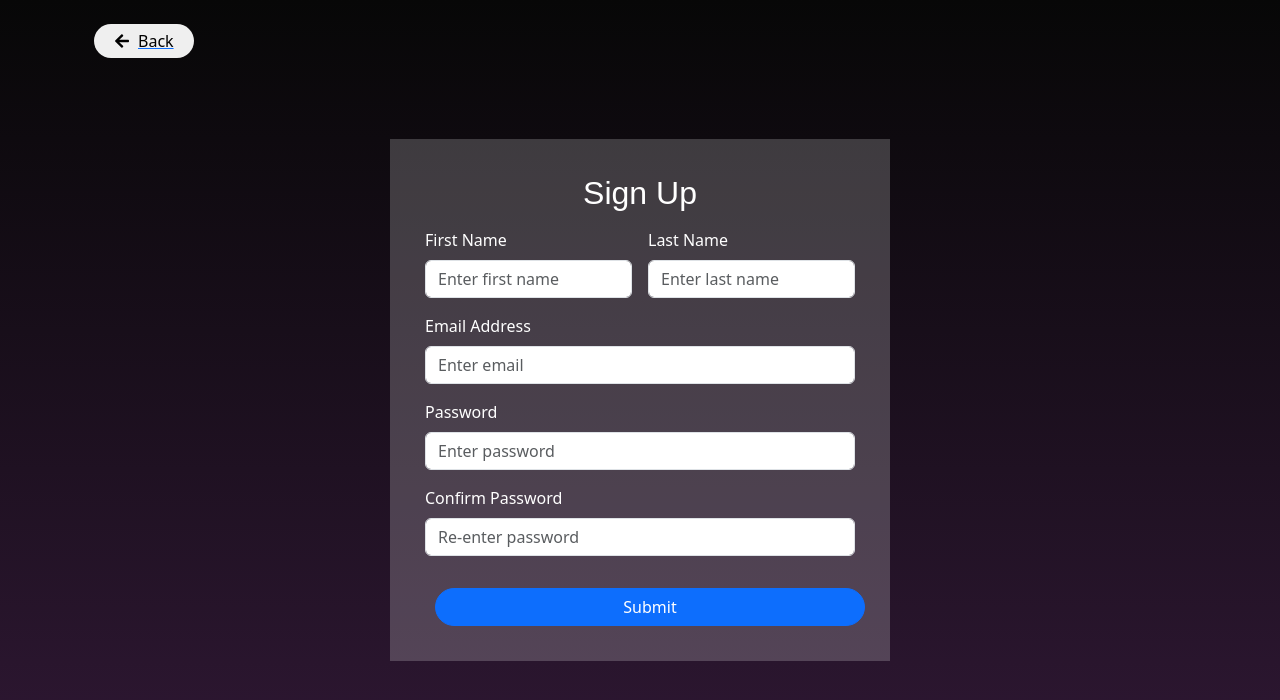
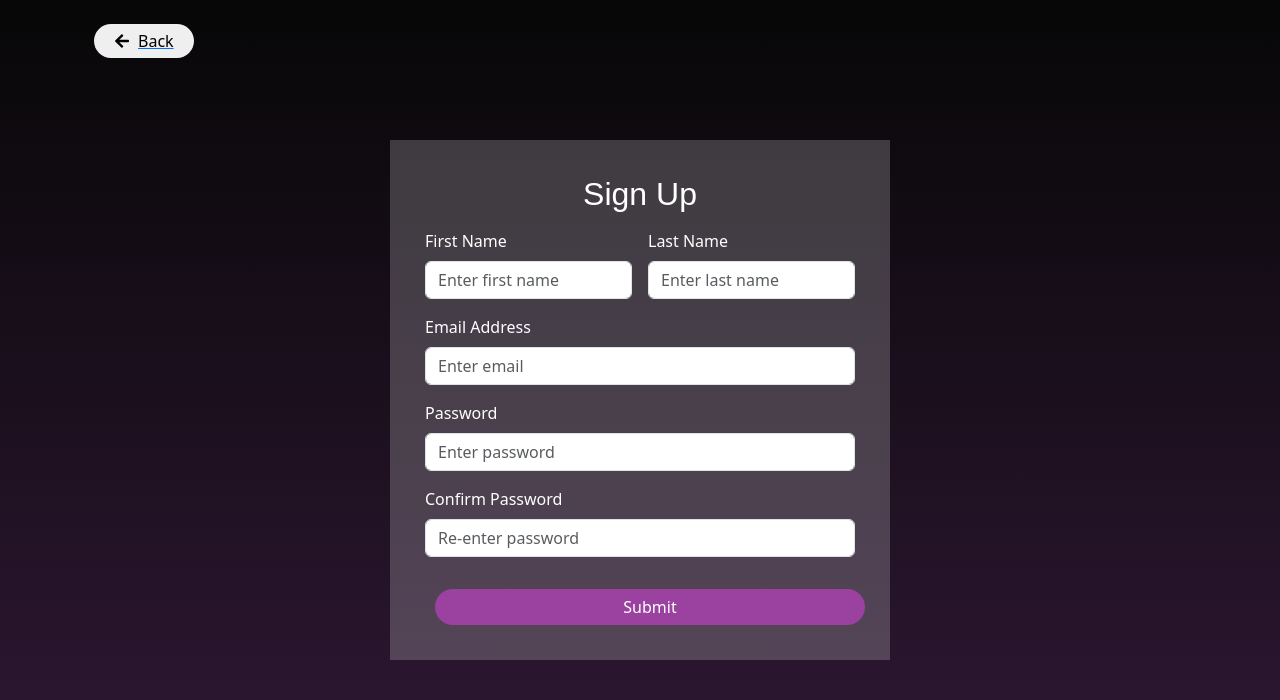
Before and after one commit to kazeulo/fortuna, a React (Create React App) app: page /signup in a window 1280 px wide. Shown: the top 700 px of the page. Built offline with nearby package versions, Linux system fonts and the light colour scheme.

Commit message:
misc: fix somethings

```diff
--- a/src/components/main pages/login.js
+++ b/src/components/main pages/login.js
@@ -18,7 +18,7 @@ const Login = () => {
       </Link>
 
       <Form className="userAuth-form w-100" style={{ maxWidth: "500px" }}>
-        <h2 className="text-center mb-3">Log In</h2>
+        <h2 className="text-center mb-3 primary-font">Log In</h2>
 
         <Form.Group className="mb-3" controlId="email">
           <Form.Label>Email Address</Form.Label>
--- a/src/components/main pages/signup.js
+++ b/src/components/main pages/signup.js
@@ -19,7 +19,7 @@ const Signup = () => {
 
       {/* Centered Signup Form */}
       <Form className="userAuth-form w-100" style={{ maxWidth: "500px" }}>
-        <h2 className="text-center mb-3">Sign Up</h2>
+        <h2 className="text-center mb-3 primary-font">Sign Up</h2>
 
         <div className="d-flex gap-3">
           <Form.Group className="mb-3 flex-fill" controlId="firstName">
--- a/src/css/variables.css
+++ b/src/css/variables.css
@@ -33,19 +33,19 @@ p, i, li {
 button{
     border: none;
     font-size: 0.9rem;
-    border-radius: 30px !important;
+    border-radius: 40px !important;
     padding: 5px 20px;
     font-family: var(--primary-font);
 }
 
 .primary-button {
-    background-color: var(--primary-color);
+    background-color: var(--primary-color) !important;
     color: white;
-    border: none;
+    border: none !important;
     margin: 0 10px;
 }
 
 .primary-button:hover{
-    background-color: var(--tertiary-color);
+    background-color: var(--tertiary-color) !important;
     transition: all 0.5s ease;
 }
```
